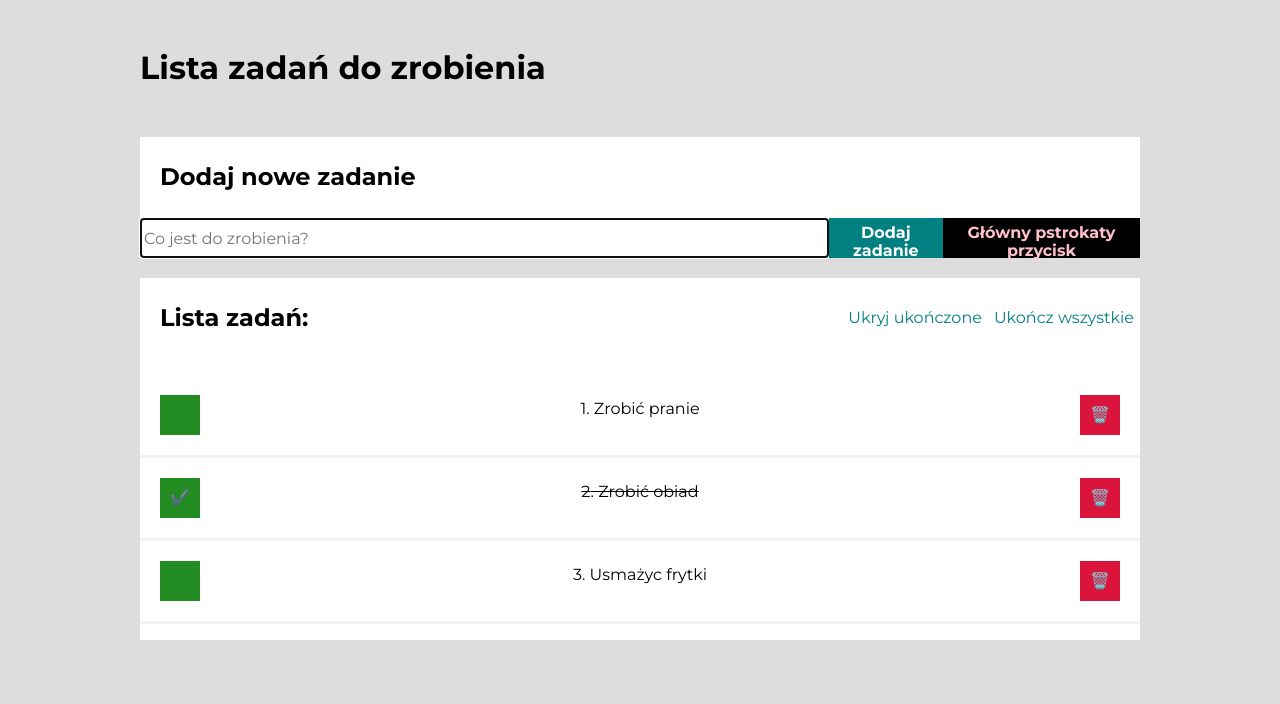
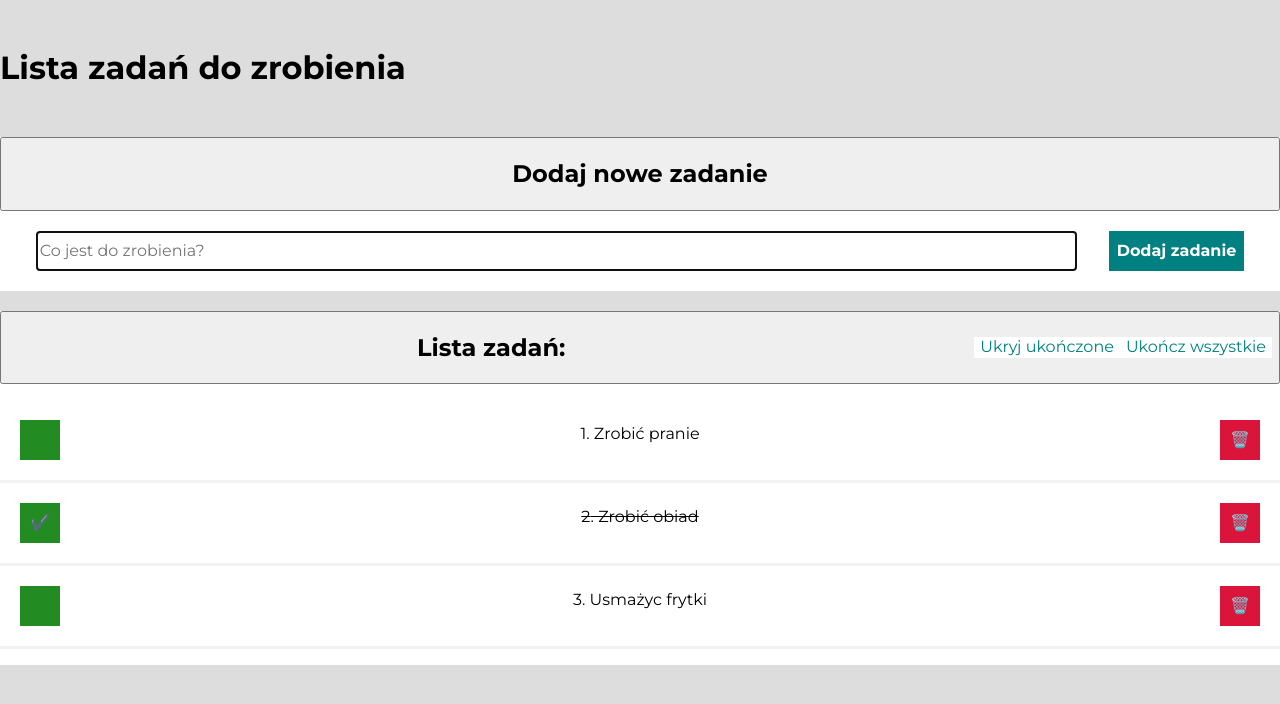
Before and after one commit to tomecky1/todo-list-react, a React (Create React App) app: page / in a window 1280 px wide. Shown: the top 704 px of the page. Built offline with nearby package versions, Linux system fonts and the light colour scheme.

Commit message:
latest changes and fixes in project

```diff
--- a/src/App.js
+++ b/src/App.js
@@ -4,18 +4,18 @@ import Buttons from "./Buttons";
 import Section from "./Section";
 import Header from "./Header";
 import Container from "./Container";
-import { useState } from "react";
 import { useTasks } from "./useTasks";
 
 function App() {
-  const [hideDone, setHideDone] = useState(false);
-
-  const toggleHideDone = () => {
-    setHideDone((hideDone) => !hideDone);
-  };
-
-  const { tasks, removeTask, toggleTaskDone, setAllDone, addNewTask } =
-    useTasks();
+  const {
+    tasks,
+    hideDone,
+    removeTask,
+    toggleTaskDone,
+    toggleHideDone,
+    setAllDone,
+    addNewTask,
+  } = useTasks();
 
   return (
     <Container>
--- a/src/Container/index.js
+++ b/src/Container/index.js
@@ -1,7 +1,5 @@
-const Container = ({ children }) => (
-    <div className="container">
-        {children}
-    </div>
-);
+import styled from "styled-components";
+
+const Container = ({ children }) => <div className="container">{children}</div>;
 
 export default Container;
--- a/src/Form/index.js
+++ b/src/Form/index.js
@@ -10,6 +10,7 @@ const Input = styled.input`
 const FormStyled = styled.form`
   display: flex;
   justify-content: space-around;
+  padding: 20px;
 `;
 
 const Button = styled.button`
@@ -61,10 +62,10 @@ const Form = ({ addNewTask }) => {
         type="text"
         placeholder="Co jest do zrobienia?"
         autoFocus
+        required
         onChange={({ target }) => setNewTaskContent(target.value)}
       />
       <Button onClick={focusInput}>Dodaj zadanie</Button>
-      <Button primary>Główny pstrokaty przycisk</Button>
     </FormStyled>
   );
 };
--- a/src/Header/index.js
+++ b/src/Header/index.js
@@ -1,5 +1,13 @@
+import styled from "styled-components";
+
+const StyledHeader = styled.header`
+  padding: 20px 0;
+`;
+
 const Header = () => (
-    <h1 className="header">Lista zadań do zrobienia</h1>
+  <StyledHeader>
+    <h1>Lista zadań do zrobienia</h1>
+  </StyledHeader>
 );
 
 export default Header;
--- a/src/Section/index.js
+++ b/src/Section/index.js
@@ -1,11 +1,27 @@
+import styled from "styled-components";
+
+const StyledSection = styled.section`
+  display: grid;
+  grid-template-columns: 100%;
+  /* grid-template-rows: repeat(2, 1fr); */
+  background-color: #fff;
+  margin-bottom: 20px;
+`;
+
+const StyledButtons = styled.button`
+  display: flex;
+  align-items: center;
+  flex-wrap: wrap;
+`;
+
 const Section = ({ title, children, extraHeaderContent }) => (
-    <section className="section">
-        <div className="buttons">
-            <h2 className="section__title section__item--h2">{title}</h2>
-            {extraHeaderContent}
-        </div>
-        {children}
-    </section>
+  <StyledSection>
+    <StyledButtons>
+      <h2 className="section__title section__item--h2">{title}</h2>
+      {extraHeaderContent}
+    </StyledButtons>
+    {children}
+  </StyledSection>
 );
 
 export default Section;
--- a/src/index.css
+++ b/src/index.css
@@ -15,23 +15,6 @@ body {
   background-color: #ddd;
 }
 
-.container {
-  max-width: 1000px;
-  margin: 0 auto;
-}
-
-.header {
-  padding: 20px 0;
-}
-
-.section {
-  display: grid;
-  grid-template-columns: 100%;
-  /* grid-template-rows: repeat(2, 1fr); */
-  background-color: #fff;
-  margin-bottom: 20px;
-}
-
 .section__title {
   padding: 20px;
 }
@@ -45,12 +28,6 @@ body {
   padding: 10px 20px;
   margin-top: 20px;
   background-color: #fff;
-}
-
-.buttons {
-  display: flex;
-  align-items: center;
-  flex-wrap: wrap;
 }
 
 .section__item--h2 {
--- a/src/useTasks.js
+++ b/src/useTasks.js
@@ -2,6 +2,7 @@ import { useState, useEffect } from "react";
 
 export const useTasks = () => {
   const localStorageTasks = JSON.parse(localStorage.getItem("tasks"));
+  const [hideDone, setHideDone] = useState(false);
   const [tasks, setTasks] = useState(
     [
       { id: 1, content: "Zrobić pranie", done: false },
@@ -11,6 +12,10 @@ export const useTasks = () => {
 
     localStorageTasks || []
   );
+
+  const toggleHideDone = () => {
+    setHideDone((hideDone) => !hideDone);
+  };
 
   useEffect(() => {
     localStorage.setItem("tasks", JSON.stringify(tasks));
@@ -49,5 +54,13 @@ export const useTasks = () => {
       },
     ]);
   };
-  return { tasks, removeTask, toggleTaskDone, setAllDone, addNewTask };
+  return {
+    tasks,
+    hideDone,
+    removeTask,
+    toggleTaskDone,
+    setAllDone,
+    addNewTask,
+    toggleHideDone,
+  };
 };
```
